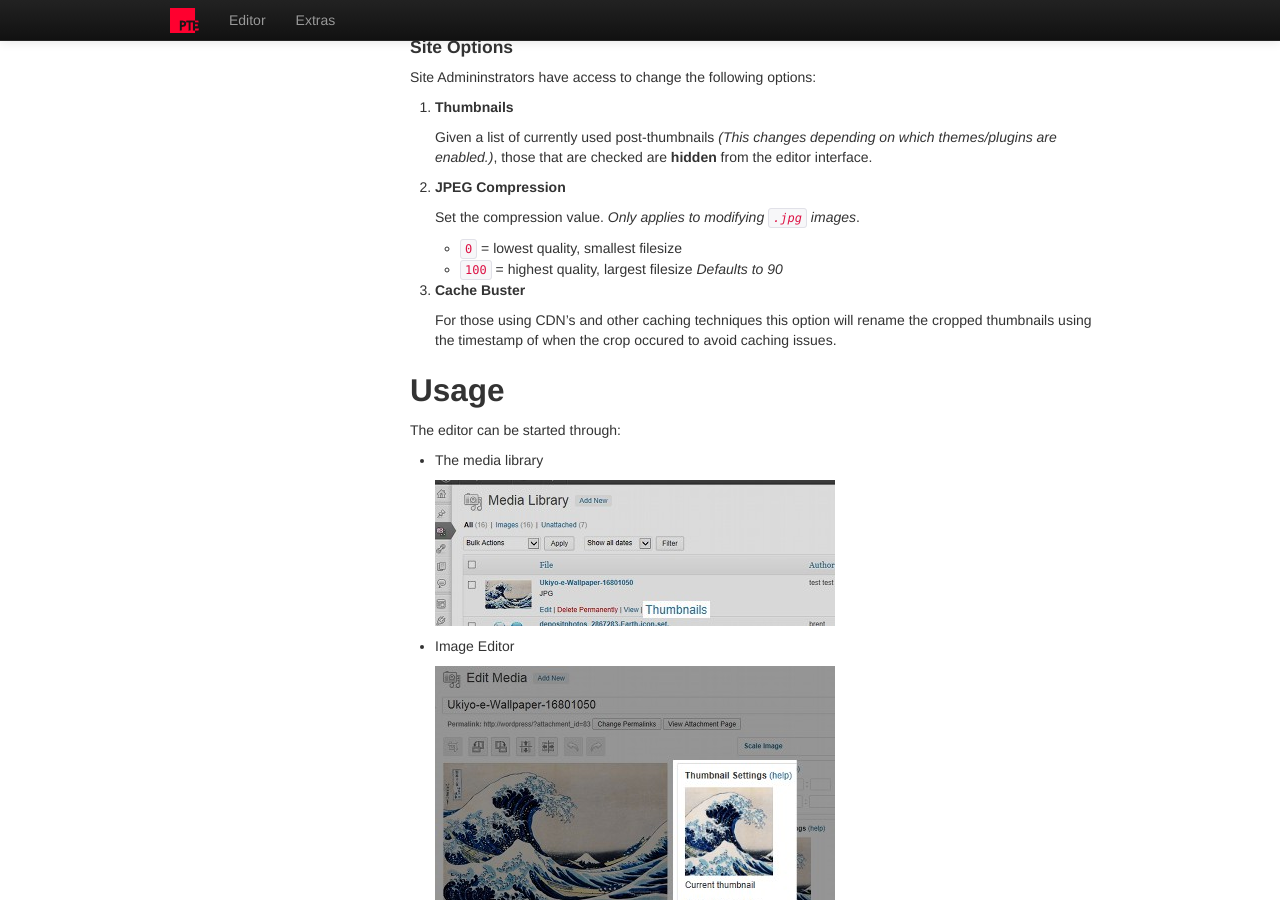
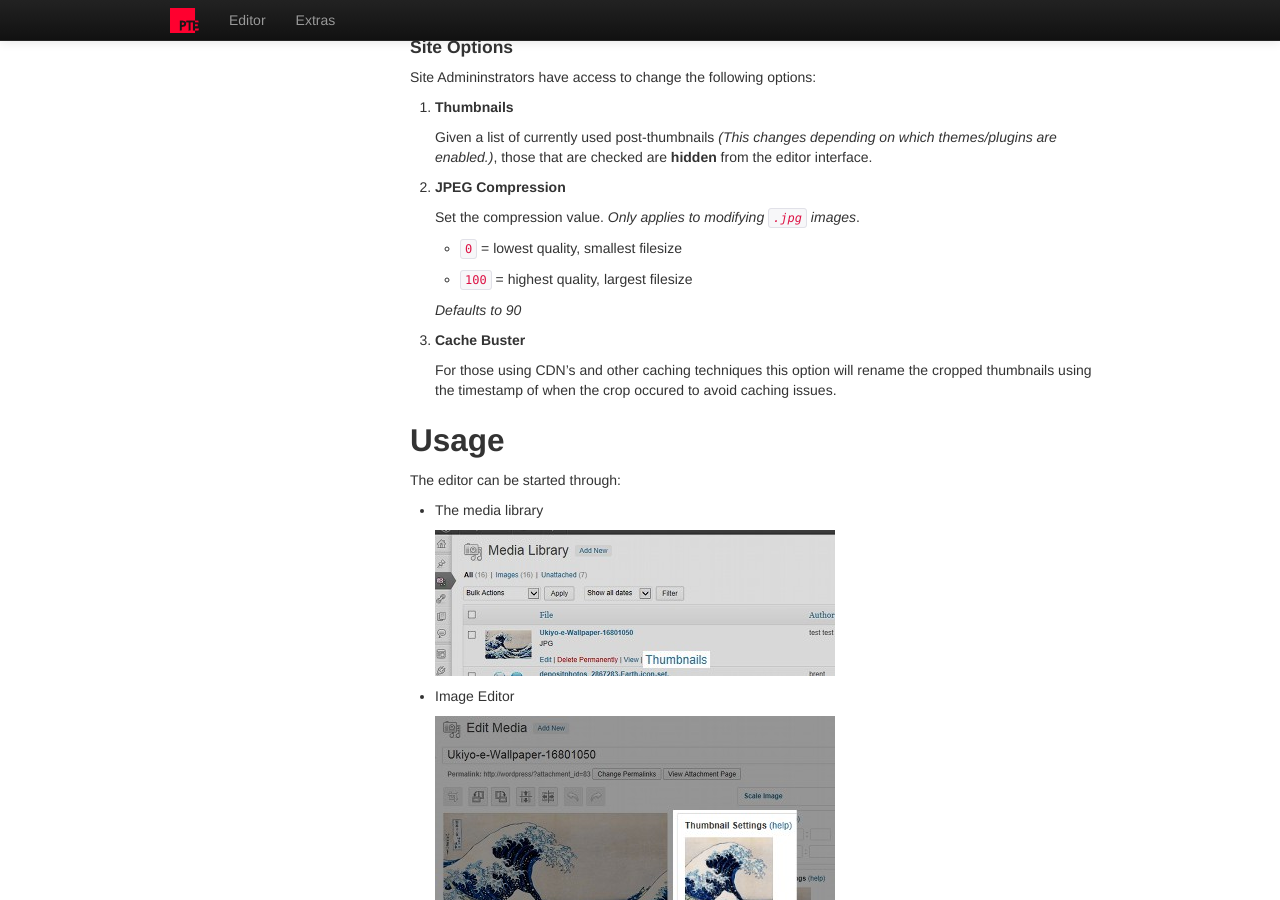
Before and after one commit to sewpafly/post-thumbnail-editor, a Jekyll site: the page built from editor/index.md, in a window 1280 px wide and 900 px high, scrolled down 1702 px. Built offline with Jekyll 4.4.1, drawn with Linux system fonts in a browser that asks for light colours; a script that is not in the unit is left out.

Commit message:
fix github

```diff
--- a/editor/index.md
+++ b/editor/index.md
@@ -52,7 +52,7 @@ A user with permission to modify any post-thumbnails will have the ability to:
 
 1. **Enable/disable debug mode**
 
-   Changes the user interface from using one concatenated javascript files to several javascript files that are loaded asynchronously using requirejs. _If the `WP_DEBUG` define is set by the site admin, this is set automatically and can't be disabled._
+   Changes the user interface from using one concatenated javascript files to several javascript files that are loaded asynchronously using requirejs. *If the `WP_DEBUG` define is set by the site admin, this is set automatically and can't be disabled.*
 
 2. **Crop and Save**
 
@@ -77,8 +77,11 @@ Site Admininstrators have access to change the following options:
 2. **JPEG Compression**
 
    Set the compression value. *Only applies to modifying `.jpg` images*.
+
    * `0` = lowest quality, smallest filesize
+
    * `100` = highest quality, largest filesize
+
    *Defaults to 90*
 
 3. **Cache Buster**
```
